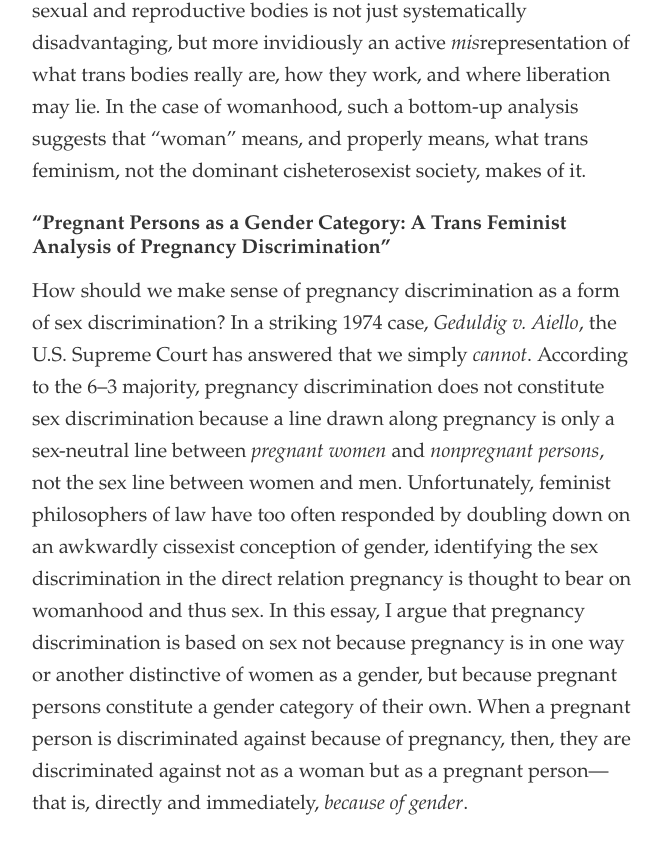
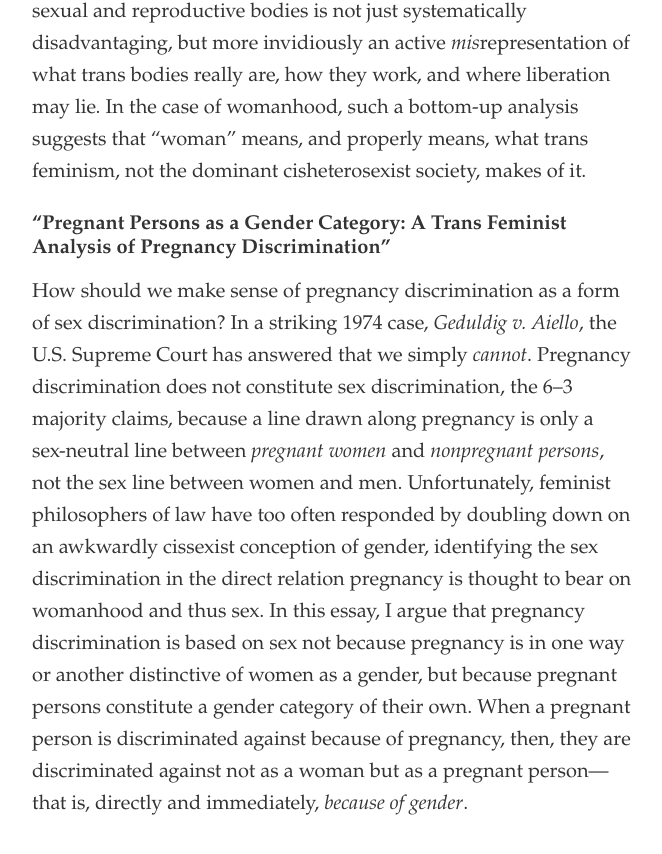
Before and after one commit to dingherself/dingherself.github.io, a Jekyll site: the page built from research.md, in a window 1280 px wide and 900 px high, scrolled down 712 px. Shown: the top 854 px of the window, without its empty margins (308-970 px from the left). Built offline with Jekyll 4.4.1, drawn with Linux system fonts in a browser that asks for light colours; nearby versions of some CDN libraries; some web fonts are replaced.

Commit message:
improve language even more

```diff
--- a/research.md
+++ b/research.md
@@ -18,4 +18,4 @@
 
 ### “Pregnant Persons as a Gender Category: A Trans Feminist Analysis of Pregnancy Discrimination”
 
-How should we make sense of pregnancy discrimination as a form of sex discrimination? In a striking 1974 case, *Geduldig v. Aiello*, the U.S. Supreme Court has answered that we simply *cannot*. According to the 6–3 majority, pregnancy discrimination does not constitute sex discrimination because a line drawn along pregnancy is only a sex-neutral line between *pregnant women* and *nonpregnant persons*, not the sex line between women and men. Unfortunately, feminist philosophers of law have too often responded by doubling down on an awkwardly cissexist conception of gender, identifying the sex discrimination in the direct relation pregnancy is thought to bear on womanhood and thus sex. In this essay, I argue that pregnancy discrimination is based on sex not because pregnancy is in one way or another distinctive of women as a gender, but because pregnant persons constitute a gender category of their own. When a pregnant person is discriminated against because of pregnancy, then, they are discriminated against not as a woman but as a pregnant person—that is, directly and immediately, *because of gender*.
+How should we make sense of pregnancy discrimination as a form of sex discrimination? In a striking 1974 case, *Geduldig v. Aiello*, the U.S. Supreme Court has answered that we simply *cannot*. Pregnancy discrimination does not constitute sex discrimination, the 6–3 majority claims, because a line drawn along pregnancy is only a sex-neutral line between *pregnant women* and *nonpregnant persons*, not the sex line between women and men. Unfortunately, feminist philosophers of law have too often responded by doubling down on an awkwardly cissexist conception of gender, identifying the sex discrimination in the direct relation pregnancy is thought to bear on womanhood and thus sex. In this essay, I argue that pregnancy discrimination is based on sex not because pregnancy is in one way or another distinctive of women as a gender, but because pregnant persons constitute a gender category of their own. When a pregnant person is discriminated against because of pregnancy, then, they are discriminated against not as a woman but as a pregnant person—that is, directly and immediately, *because of gender*.
```
